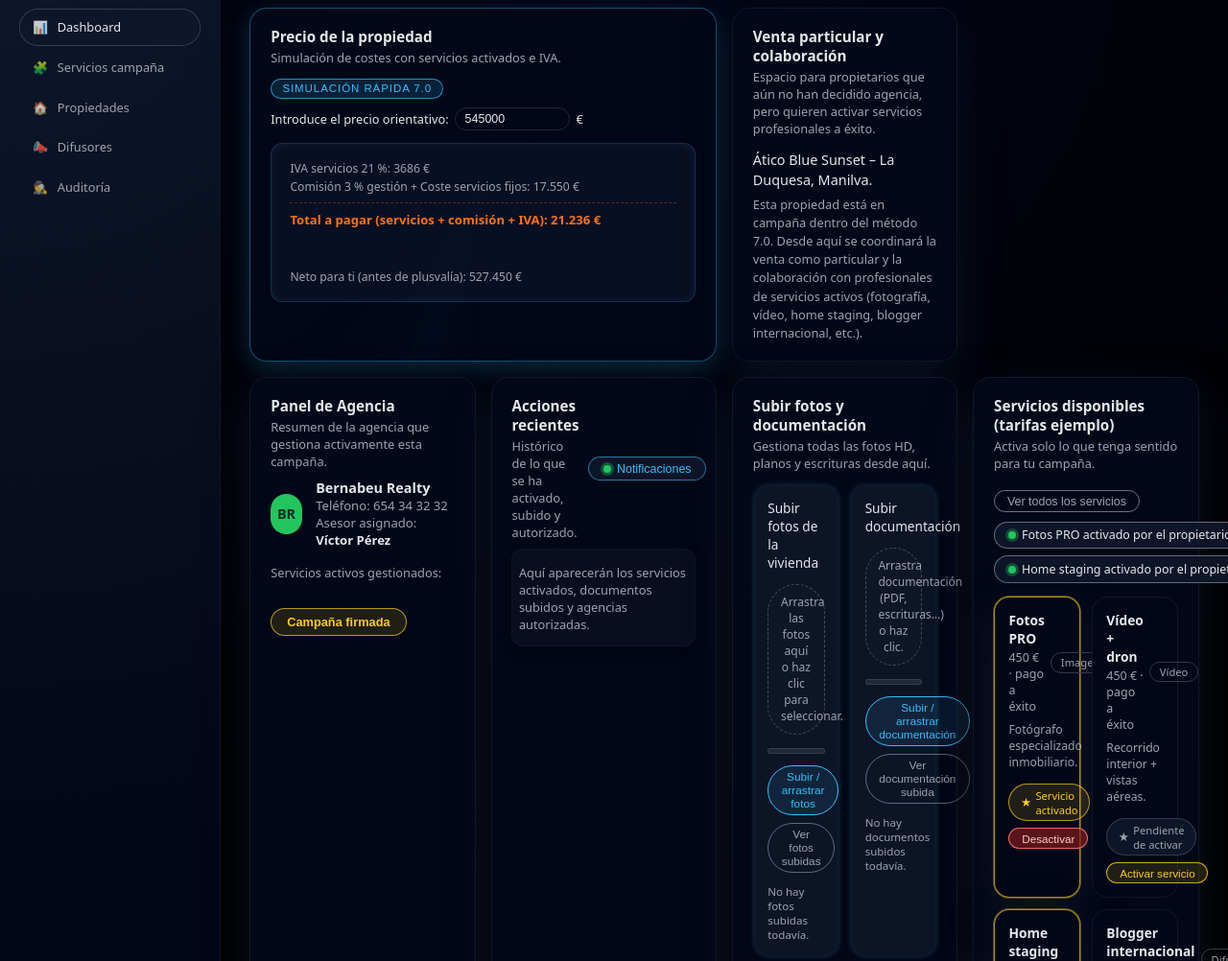
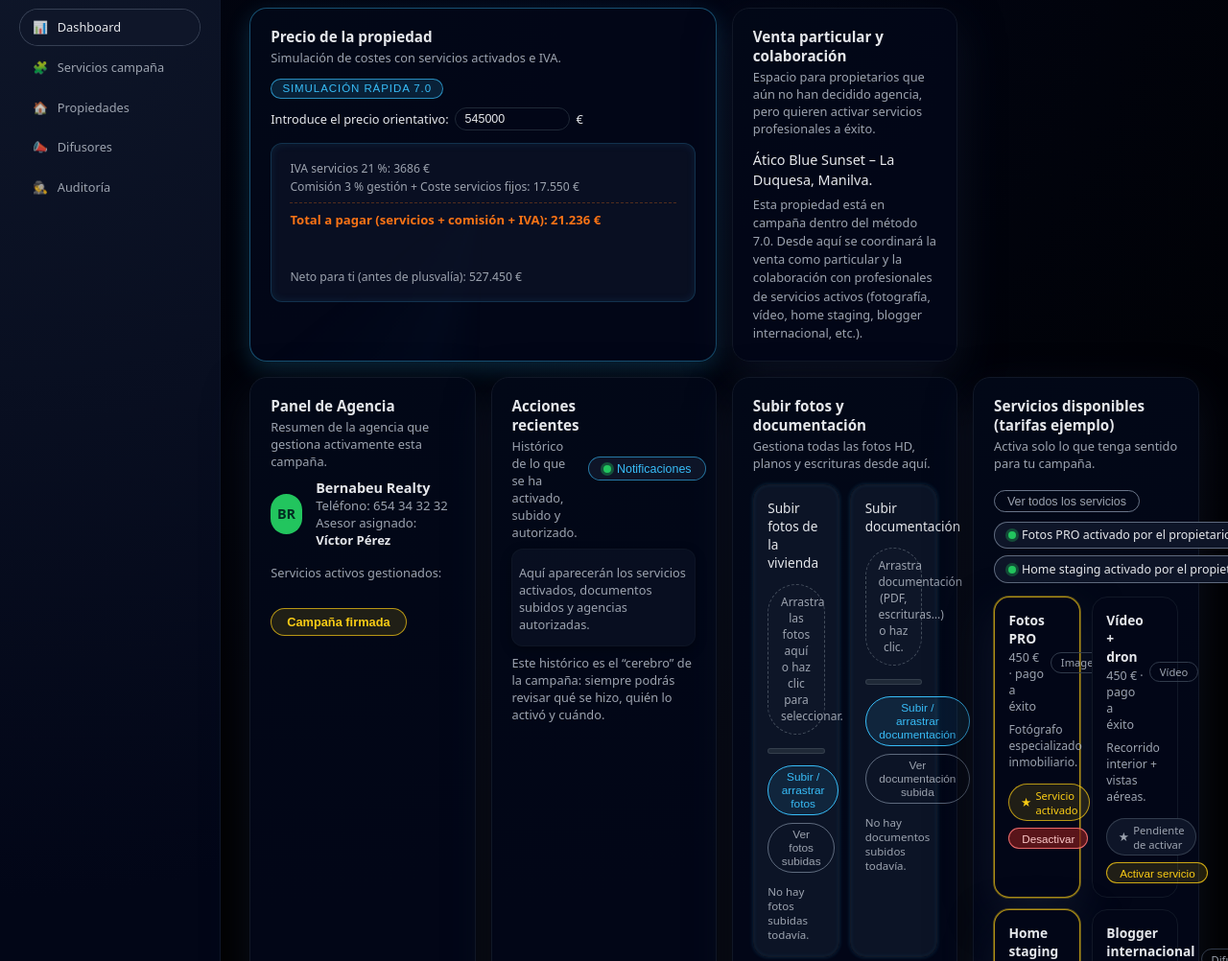
Before and after one commit to ventas-droid/7.0-Realty, a website: page dashboard-clean.html in a window 1280 px wide. Shown: the part 98-1100 px from the top of the page at 96% size. Drawn offline with Linux system fonts and the light colour scheme.

Commit message:
Update dashboard-clean.html

```diff
--- a/dashboard-clean.html
+++ b/dashboard-clean.html
@@ -1247,8 +1247,9 @@
     <div class="recent-list" id="recentList"></div>
 
     <p class="card-subtitle" style="margin-top: 0.5rem;">
-
-    </p>
+  Este histórico es el “cerebro” de la campaña: siempre podrás revisar
+  qué se hizo, quién lo activó y cuándo.
+   </p>
   </article>
 </section>
 
```
